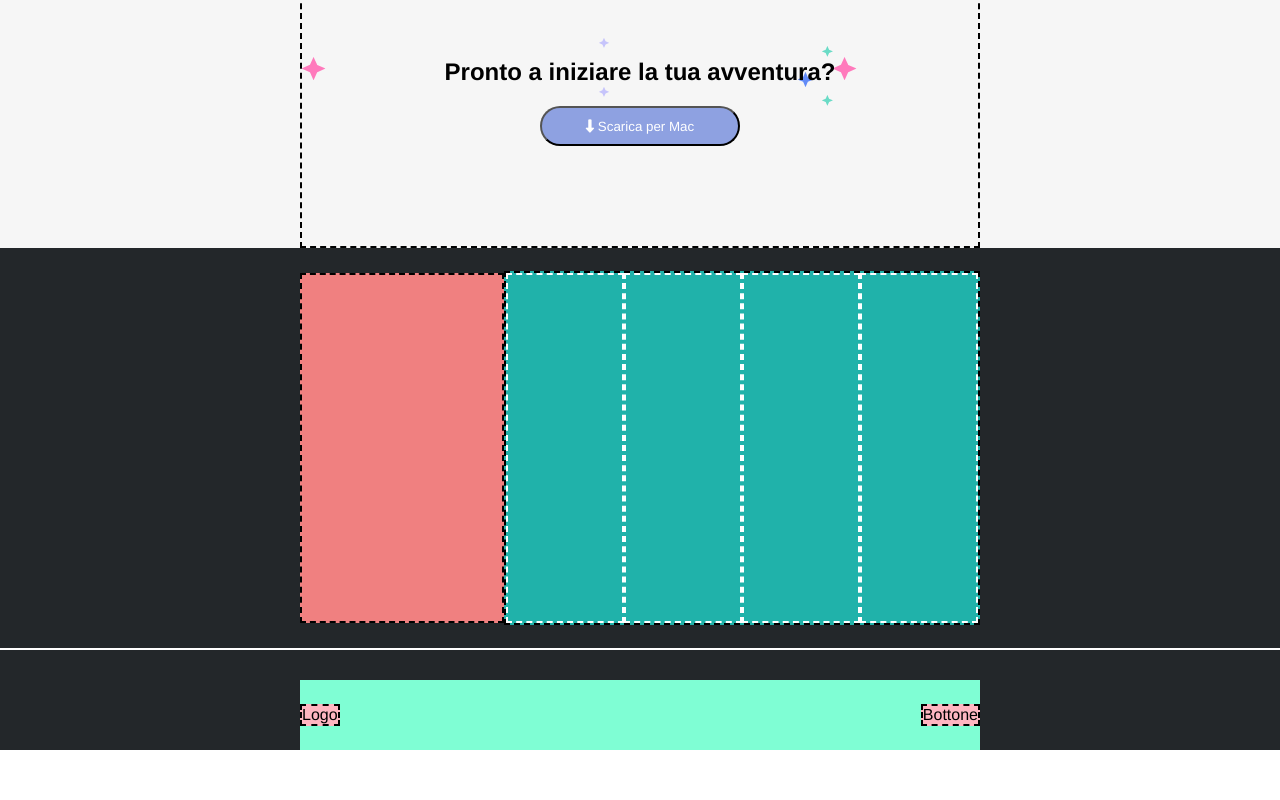
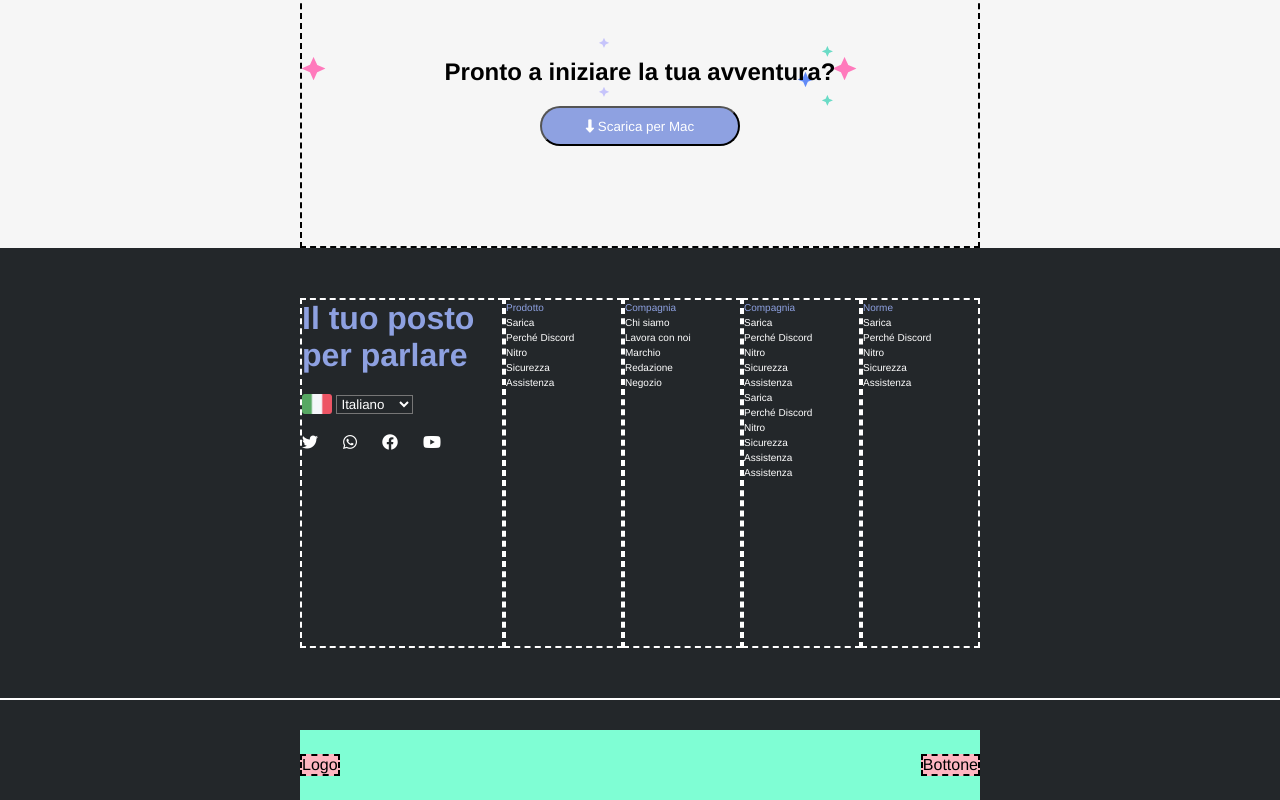
Before and after one commit to EleonoraFlaborea/htmlcss-discord, a plain HTML site: page index.html in a window 1280 px wide. Shown: the part 4017-4817 px from the top of the page. Before the commit the page ends 4767 px from the top, so only its background shows below. Drawn offline with Linux system fonts and the light colour scheme.

Commit message:
added footer

```diff
--- a/css/style.css
+++ b/css/style.css
@@ -189,26 +189,47 @@ h2{
     display: flex;
     flex-direction: row;
     justify-content: center;
-    padding-left: 300px;
-    padding-right: 300px;
+    padding: 50px 300px;
     margin-bottom: 2px;
 }
 
 .f-contatti{
-    background-color: #F08080;
+    background-color: #23272A;
     width: 30%;
     min-height: 350px;
-    border: 2px dashed black;
+    border: 2px dashed white;
     align-self: center;
 }
 
+.color-v{
+    color: #8EA1E1
+}
+
+.flag{
+    width: 30px;
+}
+
+.f-option{
+    margin-top: 20px;
+    vertical-align: middle;
+    background-color: #23272A;
+    color: white;
+}
+
+.f-symbols{
+    color: white;
+    margin-top: 20px;
+    display: flex;
+    gap: 25px;
+}
+
 .f-card{
-    background-color: #20B2AA;
+    background-color: #23272A;
     width: 70%;
     min-height: 350px;
-    border: 2px dashed black;
     align-self: center;
     display: flex;
+    font-size: 10px;
 
 }
 
@@ -218,6 +239,7 @@ h2{
     border: 2px dashed white;
     align-self: center;
     align-items: center;
+    color: white;
 }
 
 .secondary-footer{
--- a/index.html
+++ b/index.html
@@ -108,12 +108,66 @@
     <!--Footer-->
     <footer class="f-container">
         <div class="main-footer">
-            <div class="f-contatti"></div>
+            <div class="f-contatti">
+                <h1 class="color-v">Il tuo posto per parlare</h1>
+                <img src="img/ita.png" alt="flag-ita" class="flag f-option">
+                <select name="language" id="option" class="f-option">
+                    <option value="option it">Italiano</option>
+                    <option value="option en">Inglese</option>
+                    <option value="option fr">Flancese</option>
+                    <option value="option en">Tedesco</option>
+                </select>
+                <div class="f-symbols">
+                    <i class="fa-brands fa-twitter"></i>
+                    <i class="fa-brands fa-whatsapp"></i>
+                    <i class="fa-brands fa-facebook"></i>
+                    <i class="fa-brands fa-youtube"></i>
+                </div>
+
+
+            </div>
             <div class="f-card">
-                <div class="f-prodotto"></div>
-                <div class="f-prodotto"></div>
-                <div class="f-prodotto"></div>
-                <div class="f-prodotto"></div>
+                <div class="f-prodotto">
+                    <p class="color-v">Prodotto</p>
+                    <p>Sarica</p>
+                    <p>Perché Discord</p>
+                    <p>Nitro</p>
+                    <p>Sicurezza</p>
+                    <p>Assistenza</p>
+                </div>
+
+                <div class="f-prodotto">
+                    <p class="color-v">Compagnia</p>
+                    <p>Chi siamo</p>
+                    <p>Lavora con noi</p>
+                    <p>Marchio</p>
+                    <p>Redazione</p>
+                    <p>Negozio</p>
+                </div>
+
+                <div class="f-prodotto">
+                    <p class="color-v">Compagnia</p>
+                    <p>Sarica</p>
+                    <p>Perché Discord</p>
+                    <p>Nitro</p>
+                    <p>Sicurezza</p>
+                    <p>Assistenza</p>
+                    <p>Sarica</p>
+                    <p>Perché Discord</p>
+                    <p>Nitro</p>
+                    <p>Sicurezza</p>
+                    <p>Assistenza</p>
+                    <p>Assistenza</p>
+                </div>
+
+                <div class="f-prodotto">
+                    <p class="color-v">Norme</p>
+                    <p>Sarica</p>
+                    <p>Perché Discord</p>
+                    <p>Nitro</p>
+                    <p>Sicurezza</p>
+                    <p>Assistenza</p>
+                </div>
             </div>
         </div>
 
```
